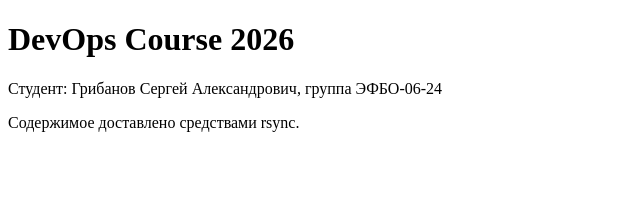
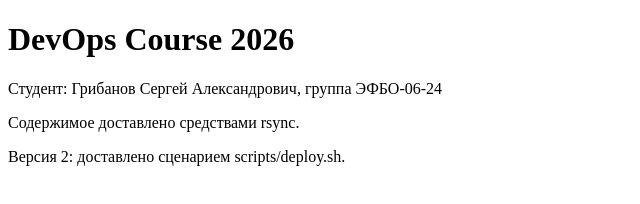
Before and after one commit to megaserezha228/devops-course-2026, a plain HTML site: page site/index.html in a window 1280 px wide. Shown: the whole page, without its empty margins (0-640 px from the left). Drawn offline with Linux system fonts and the light colour scheme.

Commit message:
feat(site): mention deploy script on main page

```diff
--- a/site/index.html
+++ b/site/index.html
@@ -5,5 +5,6 @@
   <h1>DevOps Course 2026</h1>
   <p>Студент: Грибанов Сергей Александрович, группа ЭФБО-06-24</p>
   <p>Содержимое доставлено средствами rsync.</p>
+  <p>Версия 2: доставлено сценарием scripts/deploy.sh.</p>
 </body>
 </html>
```
